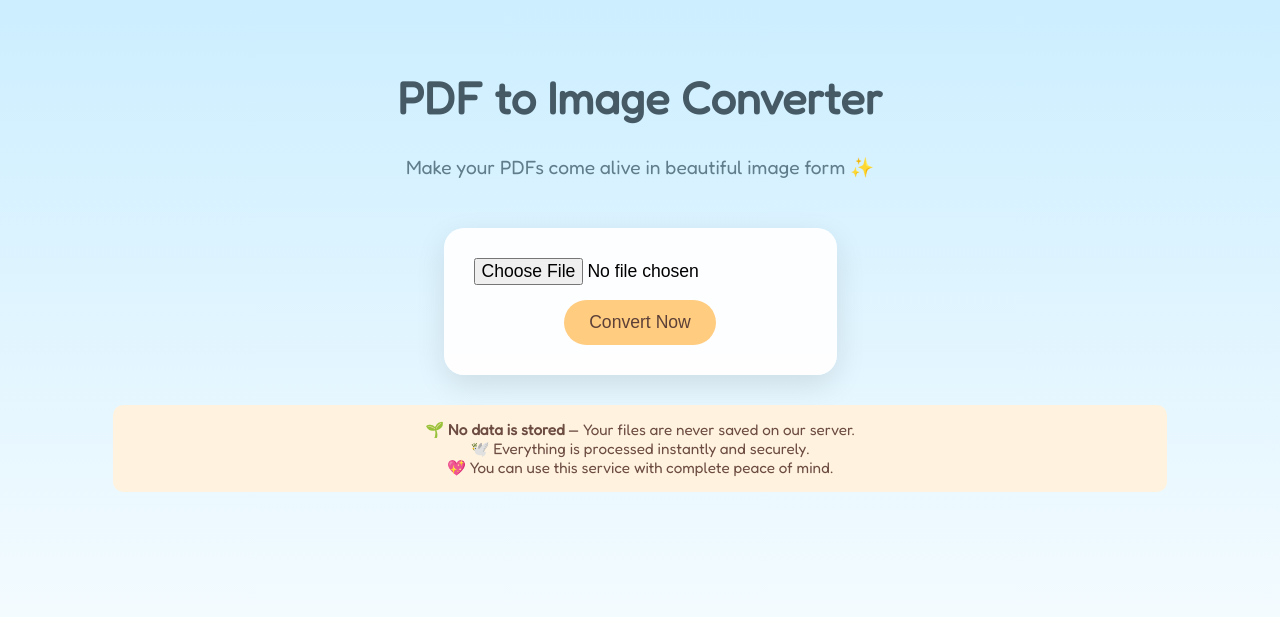
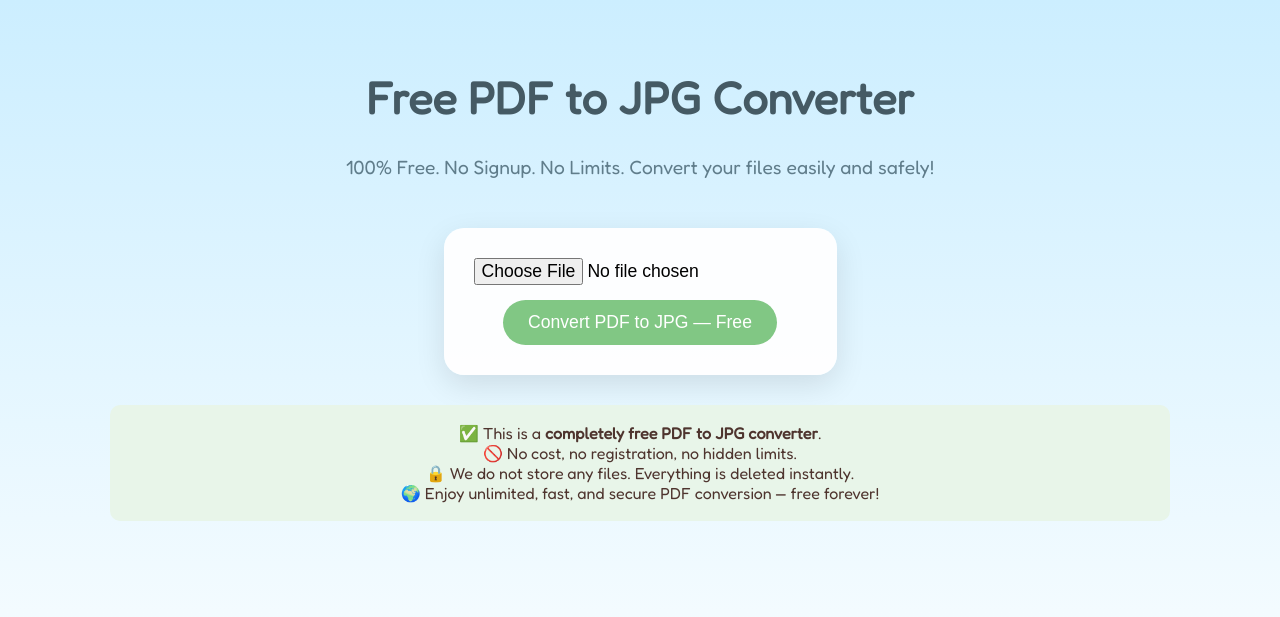
Before and after one commit to SuperB747/pdf2jpg-app, a Flask app: page / in a window 1280 px wide. Shown: the top 617 px of the page. Run offline with Flask 3, Linux system fonts and the light colour scheme.

Commit message:
✨ Update: emphasize FREE, clean copyright, remove cloud image

```diff
--- a/templates/index.html
+++ b/templates/index.html
@@ -2,8 +2,9 @@
 <html lang="en">
 <head>
     <meta charset="UTF-8">
-    <title>PDF to JPG Converter</title>
+    <title>Free PDF to JPG Converter - 100% Free, No Signup</title>
     <meta name="google-adsense-account" content="ca-pub-8107190228703220">
+    <meta name="description" content="Convert PDF to JPG online for free. No signup, no fees, no limits. 100% privacy-friendly.">
     <link href="https://fonts.googleapis.com/css2?family=Fredoka&display=swap" rel="stylesheet">
     <style>
         body {
@@ -51,14 +52,14 @@
             padding: 12px 25px;
             border: none;
             border-radius: 30px;
-            background-color: #ffcc80;
-            color: #5d4037;
+            background-color: #81c784;
+            color: white;
             cursor: pointer;
             transition: background-color 0.3s ease;
         }
 
         button:hover {
-            background-color: #ffa726;
+            background-color: #66bb6a;
         }
 
         .loading {
@@ -74,7 +75,7 @@
             width: 40px;
             height: 40px;
             border: 5px solid #ddd;
-            border-top-color: #ffb74d;
+            border-top-color: #4caf50;
             border-radius: 50%;
             animation: spin 1s linear infinite;
         }
@@ -86,10 +87,10 @@
         .info {
             margin-top: 30px;
             text-align: center;
-            color: #6d4c41;
-            font-size: 0.95em;
-            background: #fff3e0;
-            padding: 15px;
+            color: #4e342e;
+            font-size: 1em;
+            background: #e8f5e9;
+            padding: 18px;
             border-radius: 10px;
             width: 80%;
         }
@@ -101,22 +102,6 @@
             color: #a1887f;
             font-size: 0.8em;
         }
-
-        .ghibli-cloud {
-            position: fixed;
-            bottom: 0;
-            left: 0;
-            width: 100%;
-            height: 180px;
-            background: url('https://i.imgur.com/lT8yVtq.png') repeat-x bottom;
-            animation: floatCloud 80s linear infinite;
-            opacity: 0.4;
-        }
-
-        @keyframes floatCloud {
-            0% { background-position-x: 0; }
-            100% { background-position-x: 1000px; }
-        }
     </style>
     <script>
         function showLoading() {
@@ -127,30 +112,29 @@
 </head>
 <body>
     <header>
-        <h1>PDF to Image Converter</h1>
-        <p>Make your PDFs come alive in beautiful image form ✨</p>
+        <h1>Free PDF to JPG Converter</h1>
+        <p>100% Free. No Signup. No Limits. Convert your files easily and safely!</p>
     </header>
 
     <form method="post" action="/convert" enctype="multipart/form-data" onsubmit="showLoading()">
         <input type="file" name="pdf" accept="application/pdf" required><br>
-        <button type="submit" id="submitBtn">Convert Now</button>
+        <button type="submit" id="submitBtn">Convert PDF to JPG — Free</button>
     </form>
 
     <div id="loadingStatus" class="loading">
         <div class="spinner"></div>
-        Converting your file... hold tight! 🌈
+        Your file is being converted... and yes, it's completely free! 🆓
     </div>
 
     <div class="info">
-        🌱 <strong>No data is stored</strong> — Your files are never saved on our server.<br>
-        🕊️ Everything is processed instantly and securely.<br>
-        💖 You can use this service with complete peace of mind.
+        ✅ This is a <strong>completely free PDF to JPG converter</strong>.<br>
+        🚫 No cost, no registration, no hidden limits.<br>
+        🔒 We do not store any files. Everything is deleted instantly.<br>
+        🌍 Enjoy unlimited, fast, and secure PDF conversion — free forever!
     </div>
 
-    <div class="ghibli-cloud"></div>
-
     <footer>
-        ⓒ 2025 Brian Son. Inspired by Studio Ghibli. All rights reserved.
+        ⓒ 2025 FreePDF2JPG. All rights reserved.
     </footer>
 </body>
 </html>
```
